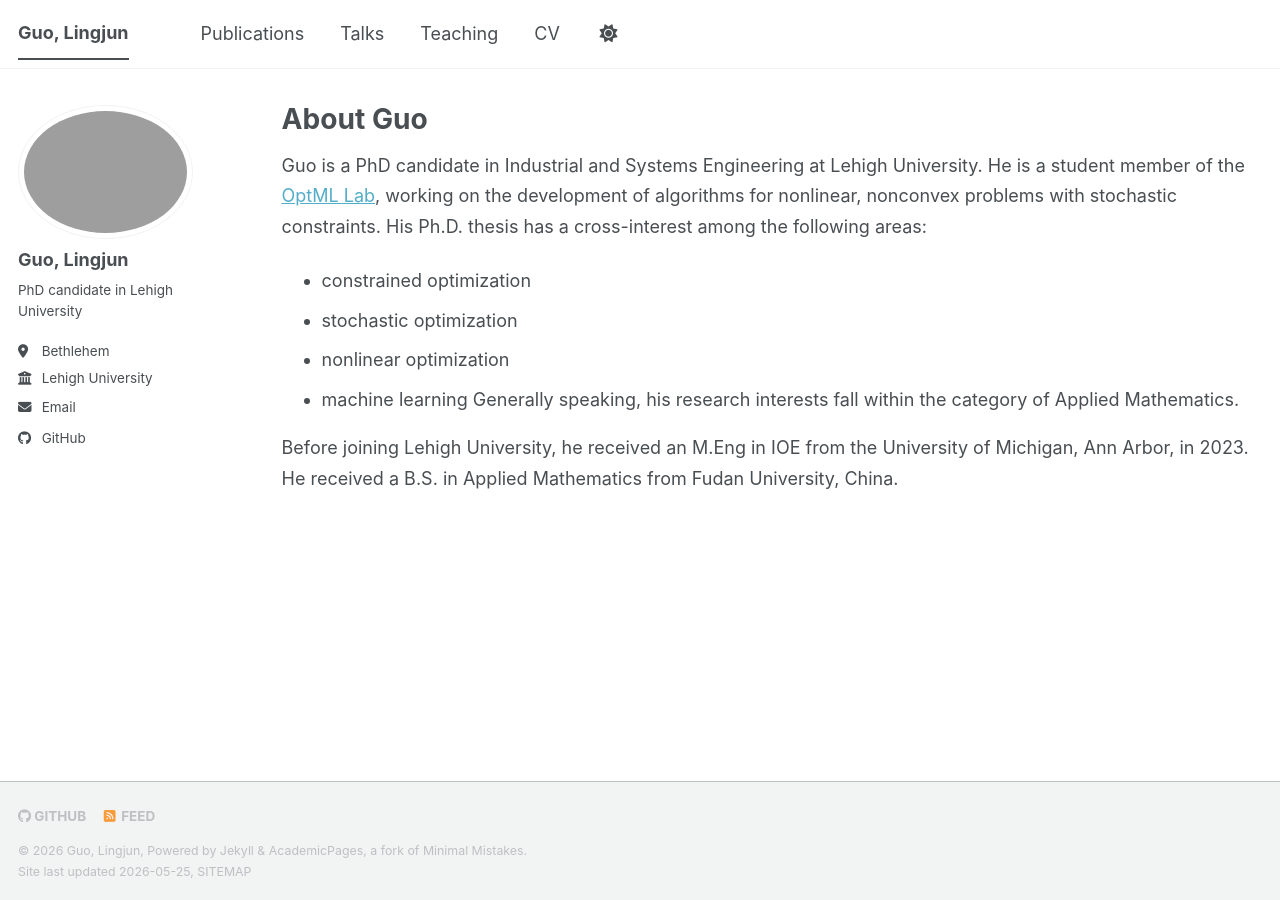
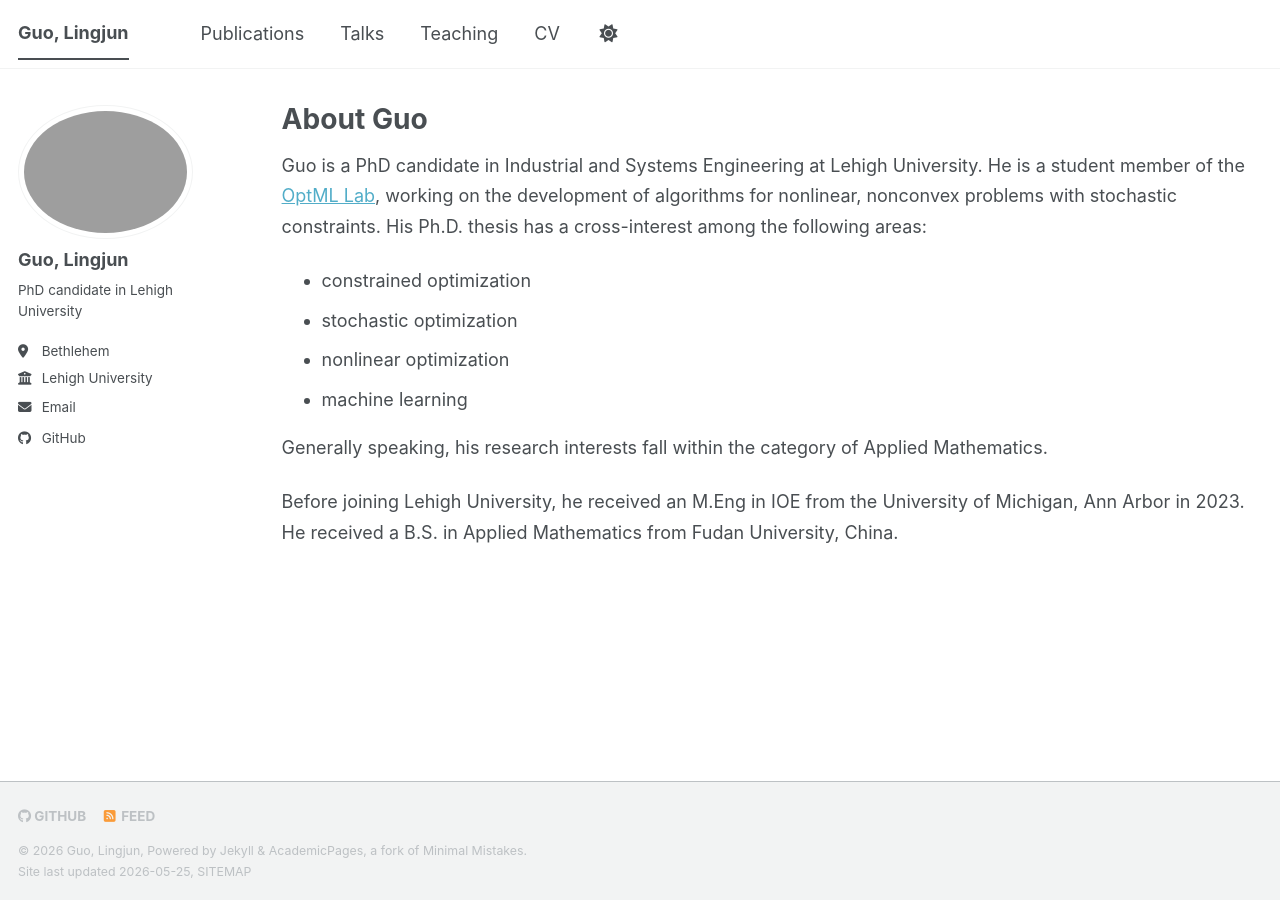
Before and after one commit to Guo-Lingjun/guo-lingjun.github.io, a Jekyll site: the page built from _pages/about.md, in a window 1280 px wide. Built offline with Jekyll 4.4.1, drawn with Linux system fonts in a browser that asks for light colours; a script bundle is joined from its source files by our own code; library files that are not in the unit come from our copies.

```diff
--- a/_pages/about.md
+++ b/_pages/about.md
@@ -10,6 +10,7 @@ Guo is a PhD candidate in Industrial and Systems Engineering at Lehigh Universit
 - stochastic optimization
 - nonlinear optimization
 - machine learning
+
 Generally speaking, his research interests fall within the category of Applied Mathematics.
 
-Before joining Lehigh University, he received an M.Eng in IOE from the University of Michigan, Ann Arbor, in 2023. He received a B.S. in Applied Mathematics from Fudan University, China.
+Before joining Lehigh University, he received an M.Eng in IOE from the University of Michigan, Ann Arbor in 2023. He received a B.S. in Applied Mathematics from Fudan University, China.
```
